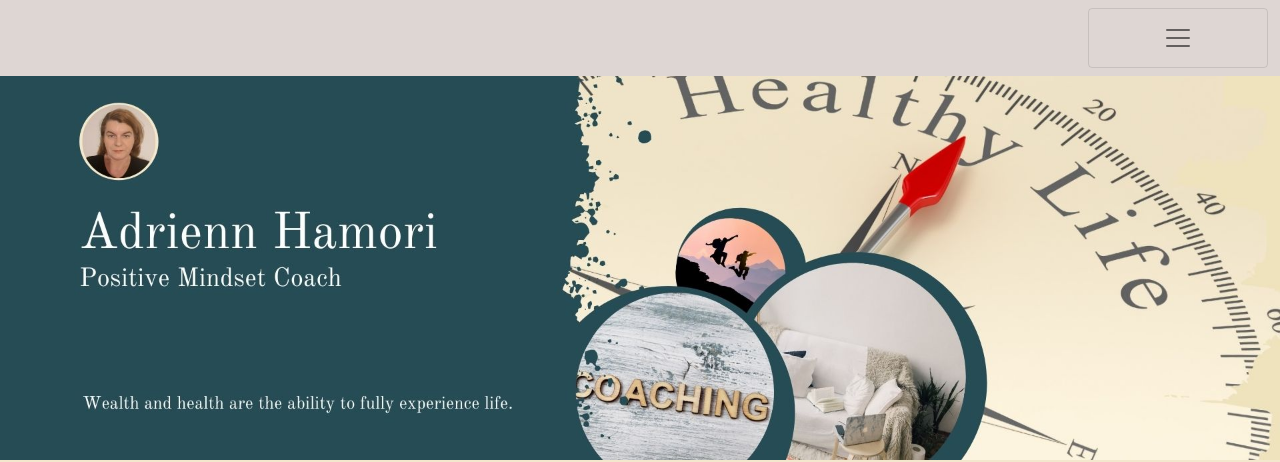
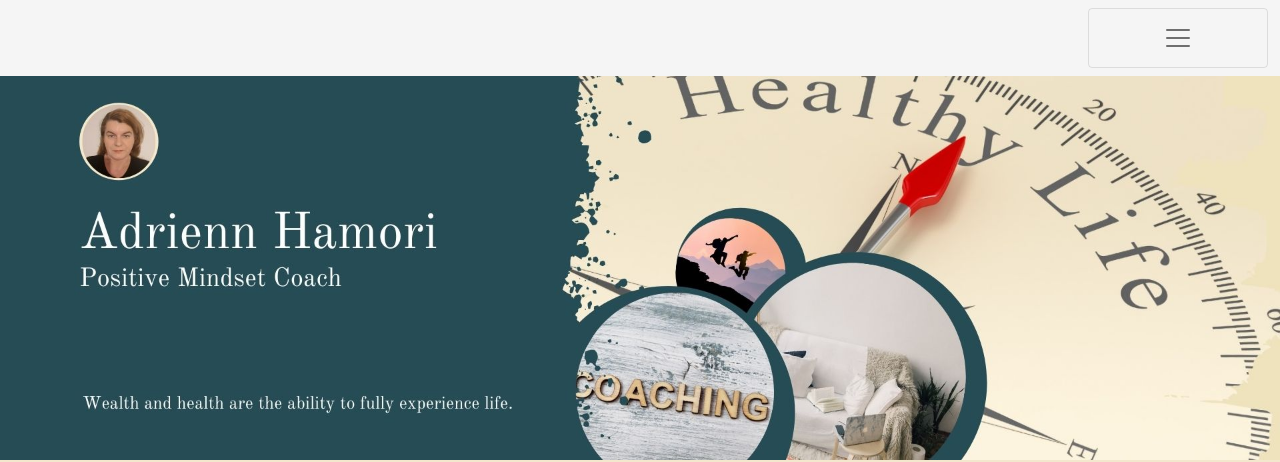
Before and after one commit to unaben/personal-website, a plain HTML site: page index.html in a window 1280 px wide. Shown: the top 462 px of the page. Drawn offline with nearby package versions, Linux system fonts and the light colour scheme; a web font is replaced by a local one.

Commit message:
checking bg-color

```diff
--- a/index.html
+++ b/index.html
@@ -13,7 +13,7 @@
     <div class="app-container">
       <section id="home" class="bg-light">
         <div class="container-fluid">
-          <nav class="navbar navbar-light color-bg fixed-top">
+          <nav class="navbar navbar-light bg-menu fixed-top">
             <div class="container-fluid">
               <a class="navbar-brand" href="#"></a>
               <button
--- a/styles.css
+++ b/styles.css
@@ -20,7 +20,7 @@
 }
 
 .bg-menu{
-    background-color: #f3e7cd;
+    background-color:whitesmoke;
 }
 
 .text-container {
```
